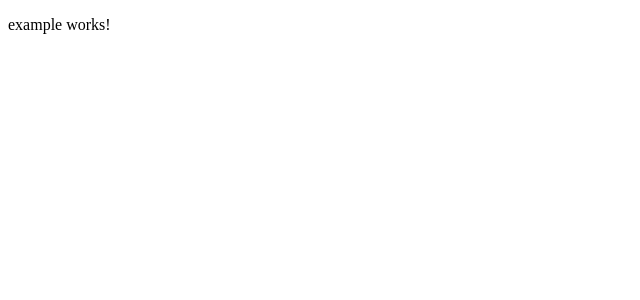
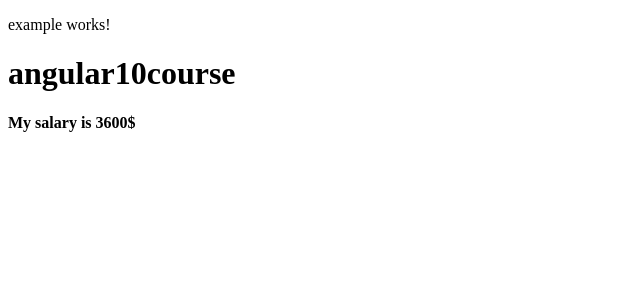
Before and after one commit to Schekhovtsov/angular-course, an Angular app: page / in a window 1280 px wide. Shown: the top 300 px of the page, without its empty margins (0-640 px from the left). Built offline with nearby package versions, Linux system fonts and the light colour scheme.

Commit message:
feat: first render

```diff
--- a/src/app/app.component.html
+++ b/src/app/app.component.html
@@ -1 +1,3 @@
 <app-example></app-example>
+<h1>{{ title }}</h1>
+<h4>{{ 'My salary is ' + getSalary() + '$' }}</h4>
--- a/src/app/app.component.ts
+++ b/src/app/app.component.ts
@@ -1,4 +1,4 @@
-import { Component } from '@angular/core';
+import {Component} from '@angular/core';
 
 @Component({
   selector: 'app-root',
@@ -6,5 +6,10 @@ import { Component } from '@angular/core';
   styleUrls: ['./app.component.scss']
 })
 export class AppComponent {
-  title = 'angular10course';
+  public title = 'angular10course';
+  private money = 3000;
+
+  public getSalary = () => {
+    return this.money * 1.2;
+  }
 }
```
